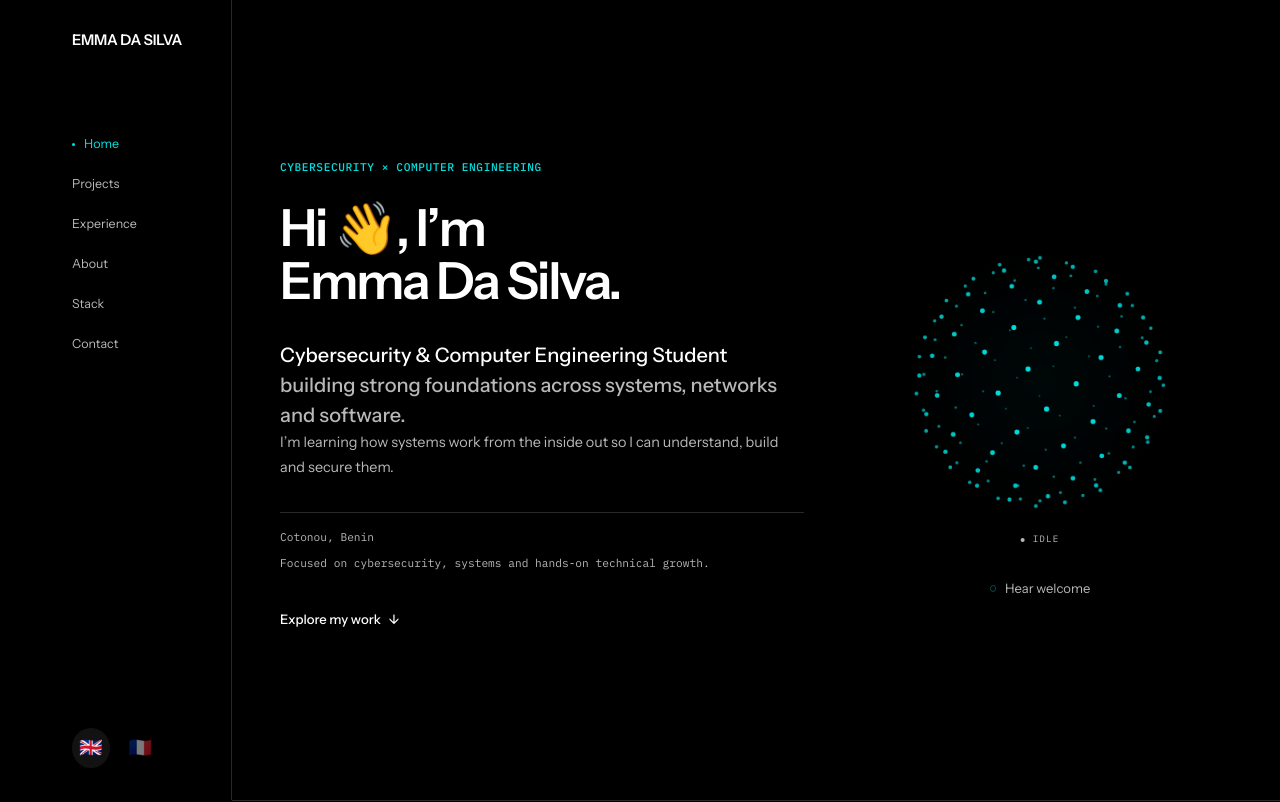
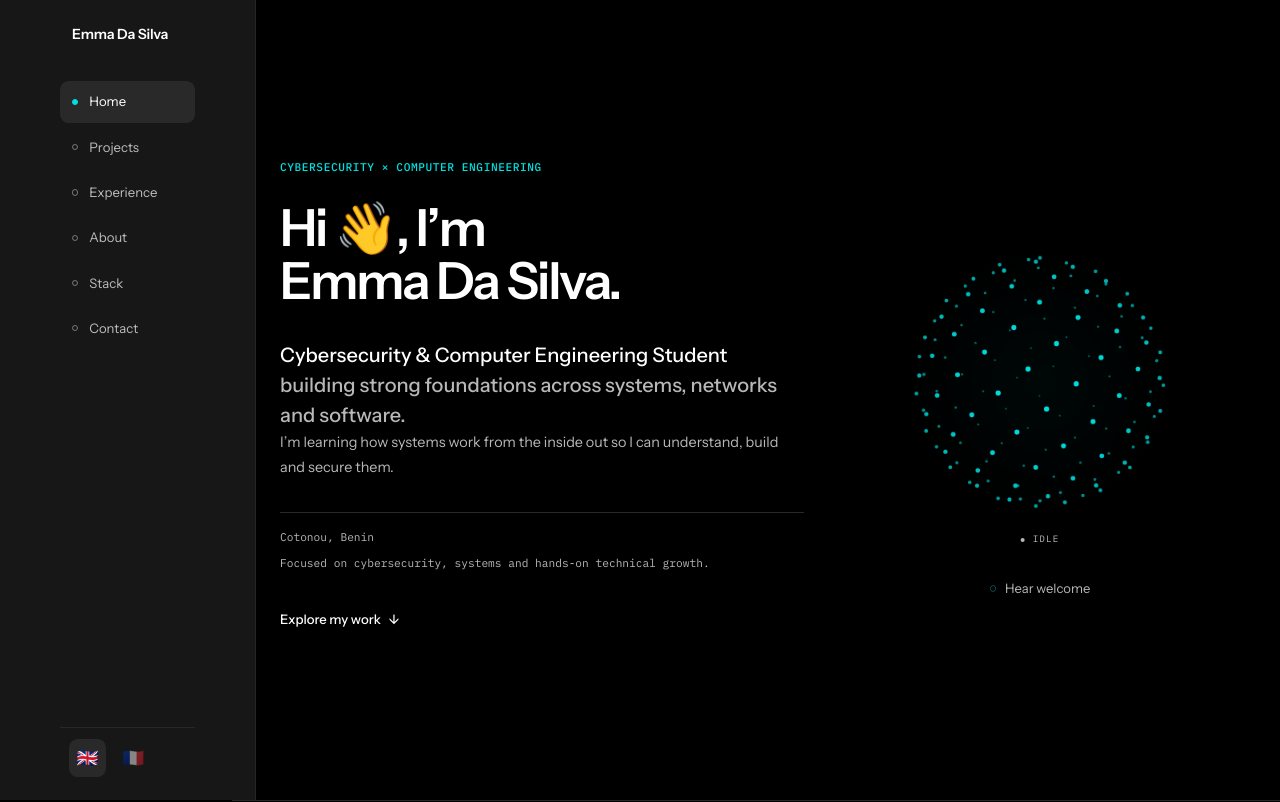
Before and after one commit to emma-dasilva-dev/emma-dasilva-portfolio, a Next.js app: page /en in a window 1280 px wide. Shown: the top 802 px of the page. Built offline with nearby package versions, Linux system fonts and the light colour scheme.

Commit message:
design: reshape sidebar as conversation workspace

```diff
--- a/src/components/layout/SiteHeader.module.css
+++ b/src/components/layout/SiteHeader.module.css
@@ -1,34 +1,36 @@
-.header { position:sticky; top:0; z-index:100; height:var(--header-height-mobile); background:rgb(0 0 0 / .96); border-bottom:1px solid var(--color-border); }
+.header { position:sticky; top:0; z-index:100; height:var(--header-height-mobile); background:#171717; border-bottom:1px solid var(--color-border); }
 .inner { display:flex; align-items:center; justify-content:space-between; height:100%; gap:var(--space-4); }
 .identity { display:inline-flex; align-items:center; min-height:2.75rem; color:var(--color-text); font-size:.875rem; font-weight:600; text-decoration:none; white-space:nowrap; }
-.desktopNav,.desktopLanguages,.systemStatus { display:none; }
+.desktopNav,.desktopLanguages { display:none; }
 .menuButton { min-height:2.75rem; padding:0; border:0; background:transparent; color:var(--color-text-muted); cursor:pointer; font:inherit; font-size:.8125rem; }
-.mobilePanel { position:absolute; top:100%; left:0; width:100%; background:var(--color-background); border-bottom:1px solid var(--color-border); }
+.mobilePanel { position:absolute; top:100%; left:0; width:100%; background:#171717; border-bottom:1px solid var(--color-border); }
 .mobileNav { padding-block:var(--space-5) var(--space-6); }
 .mobileList { margin:0; padding:0; list-style:none; }
-.mobileList li + li { border-top:1px solid var(--color-border); }
-.mobileLink { display:flex; align-items:center; min-height:3rem; color:var(--color-text); font-size:.9375rem; text-decoration:none; }
-.mobileLink:hover,.mobileLink:focus-visible { color:var(--color-accent); }
+.mobileList li + li { margin-top:.2rem; }
+.mobileLink { display:flex; align-items:center; min-height:2.8rem; padding-inline:.7rem; border-radius:.55rem; color:var(--color-text); font-size:.9rem; text-decoration:none; }
+.mobileLink:hover,.mobileLink:focus-visible { background:rgb(255 255 255 / .07); color:var(--color-text); }
 .mobileLanguages { display:flex; align-items:center; justify-content:space-between; margin-top:var(--space-4); padding-top:var(--space-4); border-top:1px solid var(--color-border); }
 .mobileLanguageLabel { color:var(--color-text-muted); font-size:.75rem; }
-.mobileLanguageLinks,.desktopLanguages { align-items:center; gap:var(--space-3); }
-.languageLink,.languageActive { display:inline-flex; align-items:center; justify-content:center; width:2.5rem; height:2.5rem; border-radius:50%; text-decoration:none; transition:opacity var(--motion-fast) var(--ease-standard),transform var(--motion-fast) var(--ease-standard),background var(--motion-fast) var(--ease-standard); }
+.mobileLanguageLinks,.desktopLanguages { align-items:center; gap:var(--space-2); }
+.languageLink,.languageActive { display:inline-flex; align-items:center; justify-content:center; width:2.35rem; height:2.35rem; border-radius:.55rem; text-decoration:none; transition:opacity var(--motion-fast) var(--ease-standard),background var(--motion-fast) var(--ease-standard); }
 .languageLink { opacity:.48; }
-.languageActive { background:rgb(255 255 255 / .07); opacity:1; }
-.languageLink:hover,.languageLink:focus-visible { opacity:1; transform:translateY(-1px); }
-.flag { display:block; font-size:1.18rem; line-height:1; }
+.languageActive { background:rgb(255 255 255 / .08); opacity:1; }
+.languageLink:hover,.languageLink:focus-visible { background:rgb(255 255 255 / .06); opacity:1; }
+.flag { display:block; font-size:1.1rem; line-height:1; }
 
 @media (min-width:64rem) {
-  .header { position:fixed; inset:0 auto 0 0; width:14.5rem; height:100dvh; border-right:1px solid var(--color-border); border-bottom:0; background:var(--color-black); }
-  .inner { width:100%; margin:0; padding:var(--space-8) var(--space-6); display:flex; flex-direction:column; align-items:stretch; justify-content:flex-start; gap:0; }
-  .identity { min-height:0; align-items:flex-start; max-width:none; white-space:nowrap; font-size:.92rem; line-height:1.1; letter-spacing:-.015em; text-transform:uppercase; }
-  .desktopNav { display:block; margin-top:clamp(4rem,10vh,7rem); }
-  .navList { display:flex; flex-direction:column; align-items:flex-start; gap:var(--space-2); margin:0; padding:0; list-style:none; }
-  .navLink { position:relative; display:inline-flex; align-items:center; min-height:2rem; color:var(--color-text-muted); font-size:.78rem; text-decoration:none; transition:color var(--motion-fast) var(--ease-standard),padding-left var(--motion-fast) var(--ease-standard); }
-  .navLink::before { content:""; position:absolute; left:0; width:3px; height:3px; border-radius:50%; background:var(--color-accent); opacity:0; transform:scale(.5); transition:opacity var(--motion-fast) var(--ease-standard),transform var(--motion-fast) var(--ease-standard); }
-  .navLink:hover,.navLink:focus-visible,.navLinkActive { padding-left:var(--space-3); color:var(--color-accent); }
-  .navLinkActive::before { opacity:1; transform:scale(1); }
-  .desktopLanguages { display:flex; margin-top:auto; }
+  .header { position:fixed; inset:0 auto 0 0; width:16rem; height:100dvh; border-right:1px solid rgb(255 255 255 / .06); border-bottom:0; background:#171717; }
+  .inner { width:100%; margin:0; padding:.75rem; display:flex; flex-direction:column; align-items:stretch; justify-content:flex-start; gap:0; }
+  .identity { min-height:2.8rem; padding-inline:.75rem; border-radius:.55rem; font-size:.88rem; line-height:1.1; letter-spacing:-.01em; text-transform:none; }
+  .identity:hover,.identity:focus-visible { background:rgb(255 255 255 / .06); color:var(--color-text); }
+  .desktopNav { display:block; margin-top:1.5rem; }
+  .navList { display:flex; flex-direction:column; gap:.18rem; margin:0; padding:0; list-style:none; }
+  .navLink { position:relative; display:flex; align-items:center; min-height:2.65rem; padding:0 .75rem; border-radius:.55rem; color:var(--color-text-muted); font-size:.82rem; text-decoration:none; transition:background var(--motion-fast) var(--ease-standard),color var(--motion-fast) var(--ease-standard); }
+  .navLink::before { content:""; width:.38rem; height:.38rem; margin-right:.7rem; border:1px solid currentColor; border-radius:50%; opacity:.55; }
+  .navLink:hover,.navLink:focus-visible { background:rgb(255 255 255 / .055); color:var(--color-text); }
+  .navLinkActive { background:rgb(255 255 255 / .08); color:var(--color-text); }
+  .navLinkActive::before { border-color:var(--color-accent); background:var(--color-accent); opacity:1; }
+  .desktopLanguages { display:flex; margin-top:auto; padding:.7rem .55rem; border-top:1px solid rgb(255 255 255 / .07); }
   .menuButton,.mobilePanel { display:none; }
 }
-@media (prefers-reduced-motion:reduce) { .navLink,.navLink::before,.languageLink,.languageActive { transition:none; } }
+@media (prefers-reduced-motion:reduce) { .navLink,.languageLink,.languageActive { transition:none; } }
```
